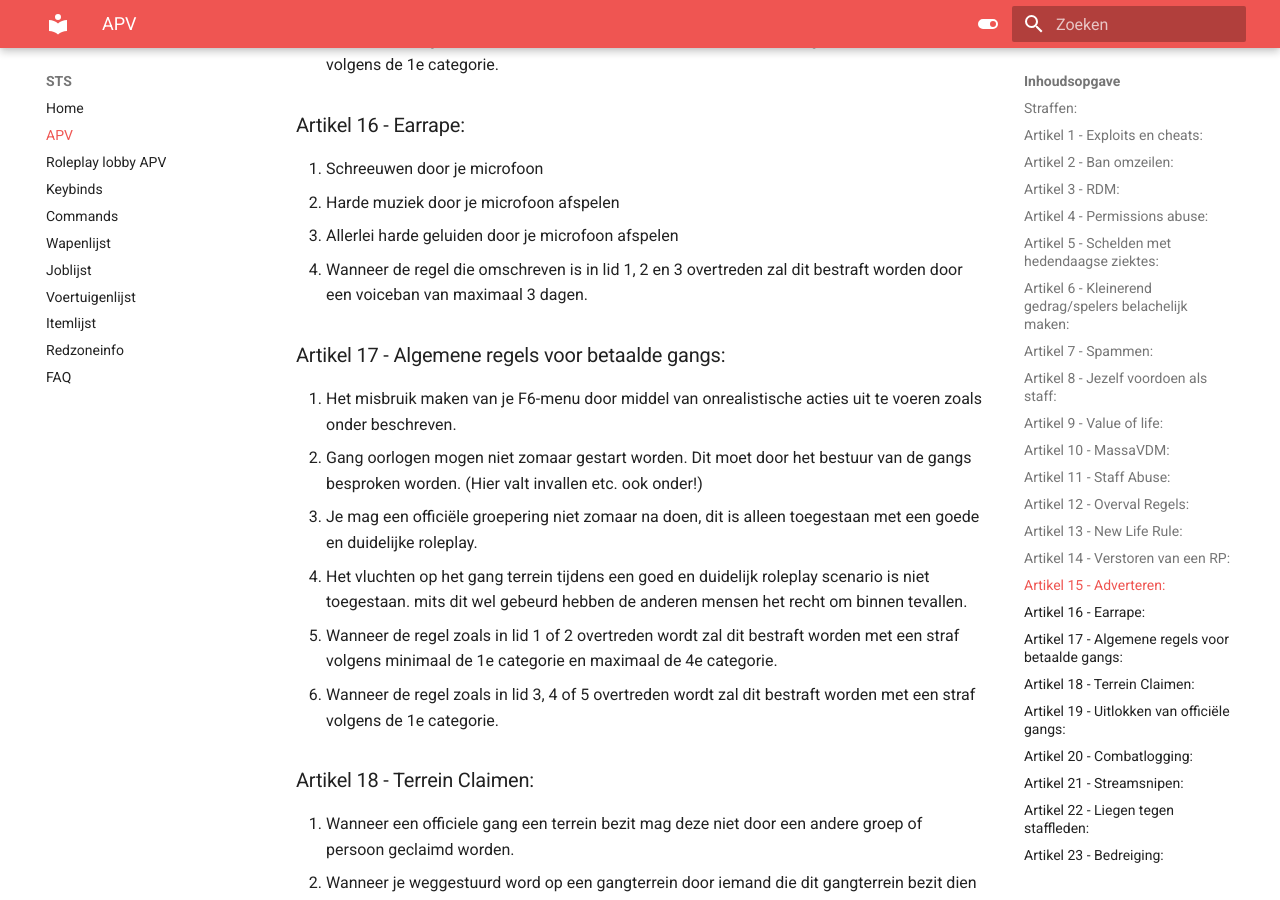
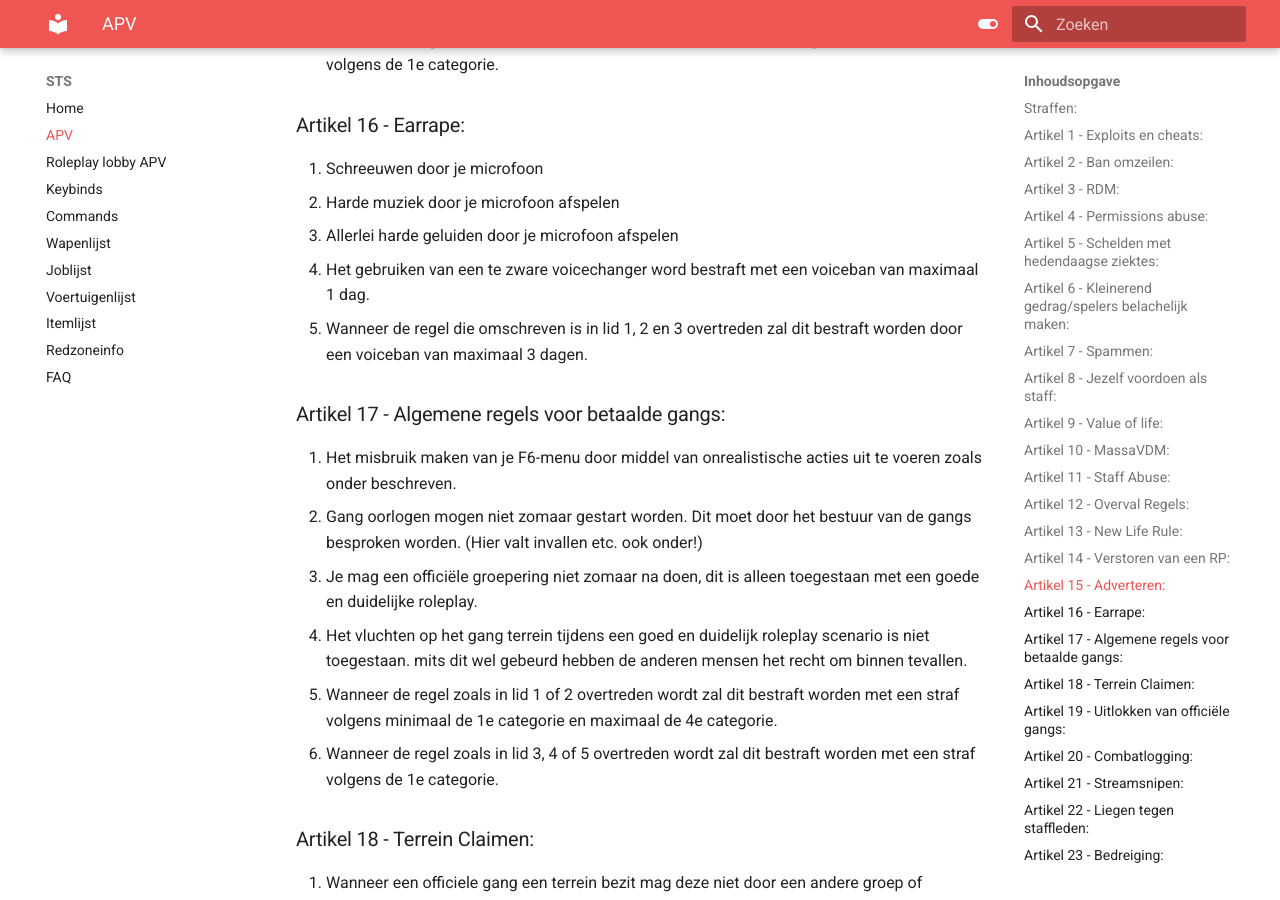
Before and after one commit to Welseyy/STSAPV, an MkDocs documentation site: the page built from docs/apv.md, in a window 1280 px wide and 900 px high, scrolled down 4061 px. Built offline with MkDocs 1.6.1 and Material for MkDocs 9.7.7, drawn with Linux system fonts in a browser that asks for light colours.

Commit message:
Update apv.md
artikel 16

```diff
--- a/docs/apv.md
+++ b/docs/apv.md
@@ -98,7 +98,8 @@
 1. Schreeuwen door je microfoon
 2. Harde muziek door je microfoon afspelen
 3. Allerlei harde geluiden door je microfoon afspelen
-4. Wanneer de regel die omschreven is in lid 1, 2 en 3 overtreden zal dit bestraft worden door een voiceban van maximaal 3 dagen.
+4. Het gebruiken van een te zware voicechanger word bestraft met een voiceban van maximaal 1 dag.
+5. Wanneer de regel die omschreven is in lid 1, 2 en 3 overtreden zal dit bestraft worden door een voiceban van maximaal 3 dagen.
 
 ### Artikel 17 -  Algemene regels voor betaalde gangs:
 1. Het misbruik maken van je F6-menu door middel van onrealistische acties uit te voeren zoals onder beschreven.
```
